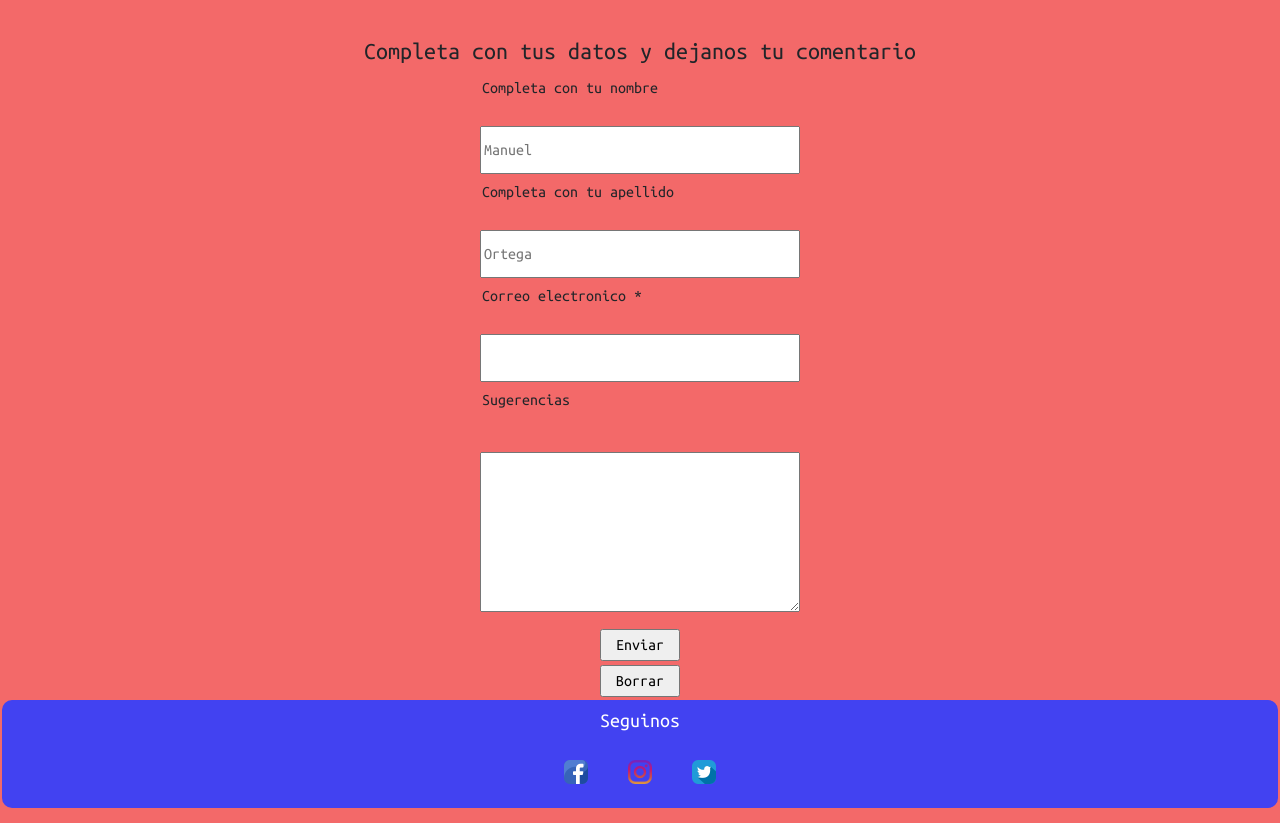
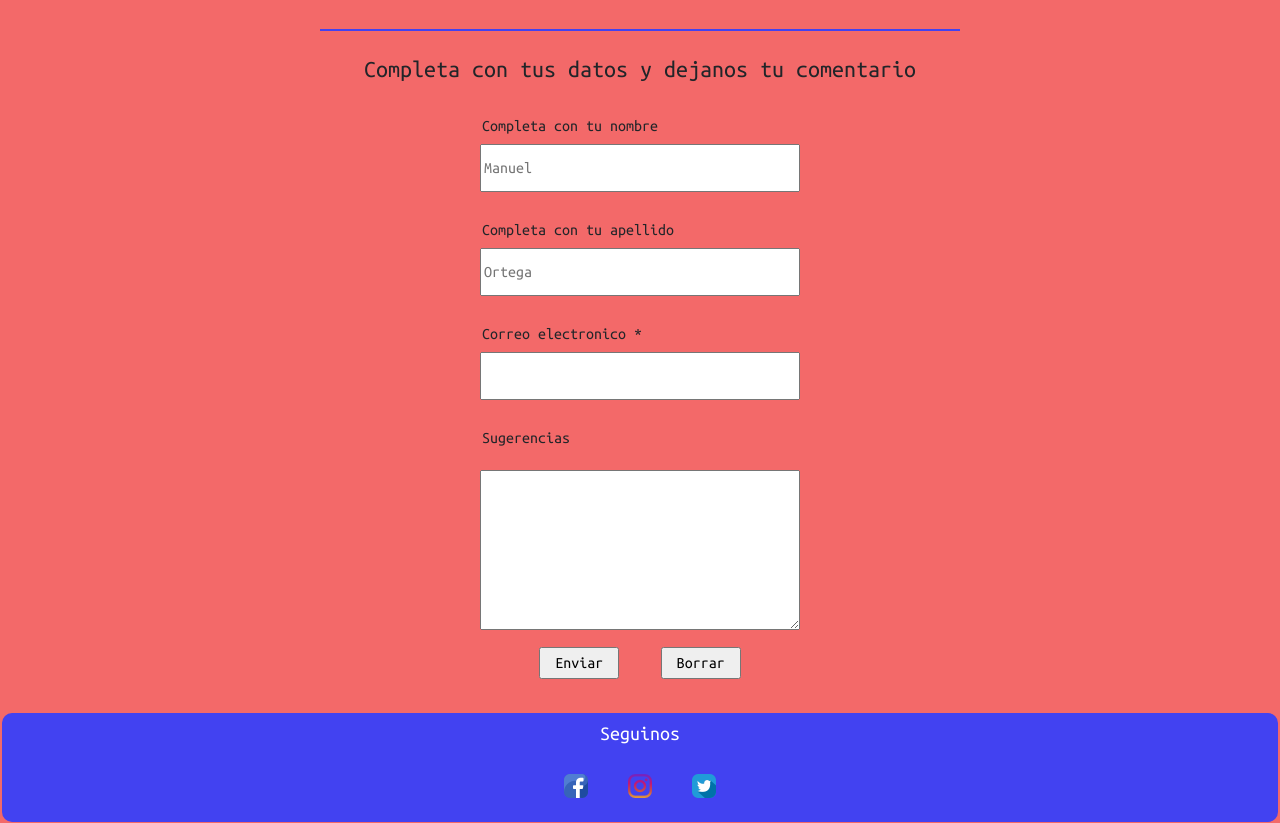
Before and after one commit to manuortega12/finalCoder, a website: page page/contacto.html in a window 1280 px wide. Shown: the part 579-1402 px from the top of the page. Drawn offline with nearby package versions, Linux system fonts and the light colour scheme.

Commit message:
modifico formulario del contacto.html

```diff
--- a/page/contacto.html
+++ b/page/contacto.html
@@ -88,15 +88,15 @@
       </div>
 
       <div>
-        <section>
+        <section class="formulario">
           <fieldset>
             <legend class="tituloOpinion">
               Completa con tus datos y dejanos tu comentario
             </legend>
             <form action="">
               <div class="items">
-                <label class="label" for="nombre">Completa con tu nombre</label
-                ><input
+                <label class="label" for="nombre">Completa con tu nombre</label>
+                <input
                   class="datos"
                   type="text"
                   name="nombre"
--- a/sass/_contacto.scss
+++ b/sass/_contacto.scss
@@ -1,3 +1,4 @@
+@import "variables";
 @import "mixins";
 
 .tituloUbicacion, .sugerencia {
@@ -21,11 +22,22 @@
     @include displayFlex();
 }
 
+.items {
+    flex-direction: column;
+    justify-content: flex-end;
+}
+
 .label, .datos {
     width: 20rem;
     height: 3rem;
     margin: 2px auto;
     padding: 2px;
+}
+
+.label {
+    display: flex;
+    flex-direction: column;
+    justify-content: end;
 }
 
 .opinion {
@@ -41,3 +53,31 @@
     margin: 0.1rem auto;
     padding: 0.1rem;
 }
+
+.botones {
+    display: grid;
+    grid-template-columns: 0.2fr 0.2fr;
+    grid-template-rows: 1fr;
+    justify-content: center;
+    align-content: center;
+}
+
+.formulario {
+    border-top: solid 2px $bgBlue;
+    width: 80vh;
+    margin: 1rem auto;
+    padding: 1rem;
+}
+
+@media screen and (max-width: 768px){
+    .formulario, .label, .datos {
+        width: auto;
+    }
+}
+
+@media screen and (max-width: 480px){
+    .opinion {
+        width: 12rem;
+        height: auto;
+    }
+}
```
Also changed, not shown: index.html (+1 -1 lines), css/estilos.css, 1 other file.
